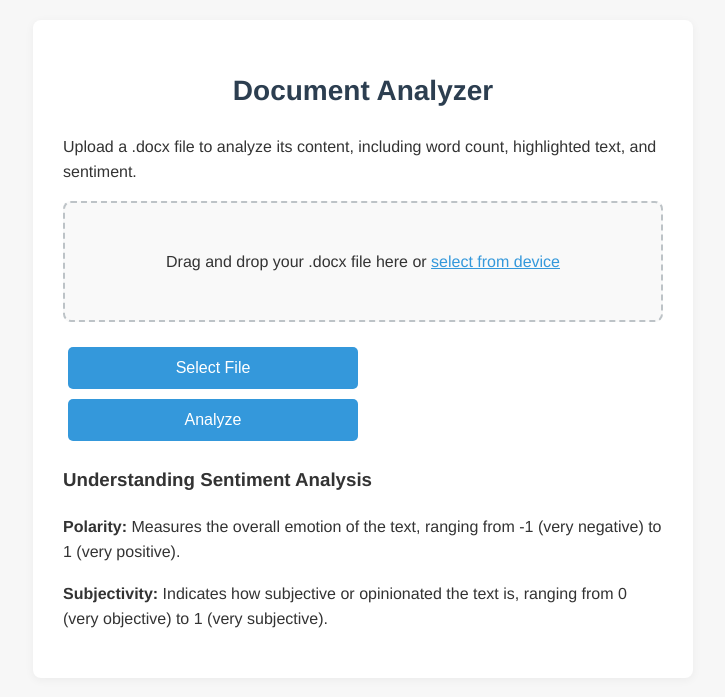
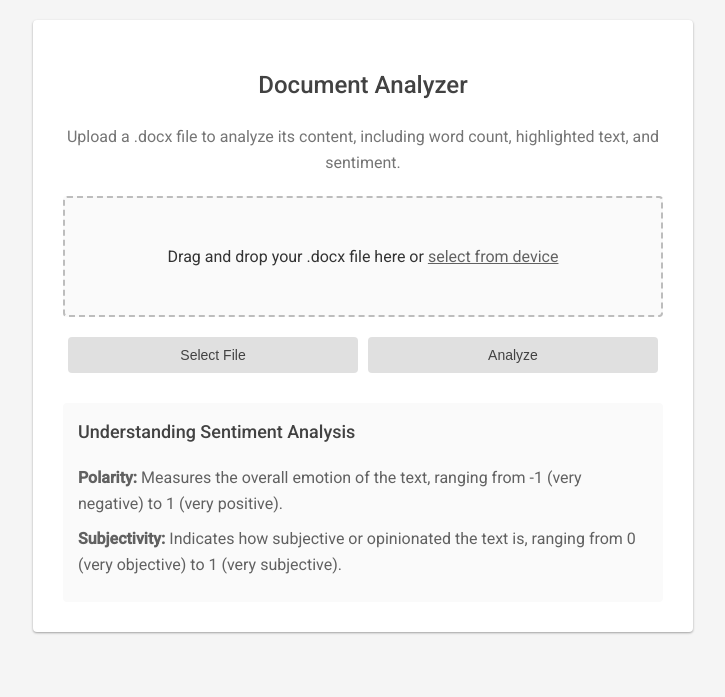
Before and after one commit to Abhighyan/counthighlightedwords, a Flask app: page / in a window 1280 px wide. Shown: the top 697 px of the page, without its empty margins (277-1002 px from the left). Run offline with Flask 2, Linux system fonts and the light colour scheme.

Commit message:
Update styles.css

```diff
--- a/static/styles.css
+++ b/static/styles.css
@@ -1,6 +1,6 @@
 body {
-    font-family: 'Helvetica Neue', Arial, sans-serif;
-    background-color: #f7f7f7;
+    font-family: 'Roboto', sans-serif;
+    background-color: #f5f5f5;
     color: #333;
     margin: 0;
     padding: 20px;
@@ -12,93 +12,115 @@ body {
     margin: auto;
     padding: 30px;
     background: #ffffff;
-    border-radius: 8px;
-    box-shadow: 0 2px 10px rgba(0, 0, 0, 0.05);
+    border-radius: 4px;
+    box-shadow: 0 1px 3px rgba(0,0,0,0.12), 0 1px 2px rgba(0,0,0,0.24);
 }
 
 h1 {
-    font-size: 28px;
+    font-size: 24px;
+    font-weight: 500;
     margin-bottom: 20px;
     text-align: center;
-    color: #2c3e50;
+    color: #424242;
+}
+
+.description {
+    text-align: center;
+    color: #757575;
+    margin-bottom: 20px;
 }
 
 .drop-area {
-    border: 2px dashed #bdc3c7;
-    border-radius: 8px;
+    border: 2px dashed #bdbdbd;
+    border-radius: 4px;
     padding: 30px;
     text-align: center;
     transition: all 0.3s ease;
     cursor: pointer;
     margin-bottom: 20px;
-    background-color: #f9f9f9;
+    background-color: #fafafa;
 }
 
 .drop-area:hover {
-    background-color: #ecf0f1;
-    border-color: #95a5a6;
+    background-color: #f5f5f5;
+    border-color: #9e9e9e;
 }
 
 .file-upload-text {
-    color: #3498db;
-    cursor: pointer;
+    color: #616161;
     text-decoration: underline;
 }
 
+.button-container {
+    display: flex;
+    justify-content: space-between;
+    margin-bottom: 20px;
+}
+
 .submit-button {
-    background-color: #3498db;
-    color: white;
+    background-color: #e0e0e0;
+    color: #424242;
     border: none;
-    border-radius: 5px;
-    padding: 12px 20px;
-    font-size: 16px;
+    border-radius: 4px;
+    padding: 10px 16px;
+    font-size: 14px;
+    font-weight: 500;
     cursor: pointer;
-    margin: 5px;
-    width: calc(50% - 10px);
-    display: inline-block;
     transition: background-color 0.3s ease;
+    flex: 1;
+    margin: 0 5px;
 }
 
 .submit-button:hover {
-    background-color: #2980b9;
+    background-color: #bdbdbd;
 }
 
 #progress-container {
     margin-top: 20px;
-    background-color: #ecf0f1;
-    border-radius: 5px;
+    background-color: #f5f5f5;
+    border-radius: 4px;
     overflow: hidden;
 }
 
 .progress-bar {
     width: 0;
-    height: 5px;
-    background-color: #2ecc71;
+    height: 4px;
+    background-color: #9e9e9e;
     transition: width 0.4s ease-in-out;
 }
 
 .success-message {
-    background-color: #e8f5e9;
+    background-color: #f1f8e9;
     padding: 15px;
-    border-radius: 5px;
+    border-radius: 4px;
     margin-top: 20px;
-    border-left: 5px solid #2ecc71;
+    border-left: 4px solid #aed581;
 }
 
 .error-message {
-    background-color: #fdecea;
-    color: #c0392b;
+    background-color: #ffebee;
+    color: #c62828;
     padding: 15px;
-    border-radius: 5px;
+    border-radius: 4px;
     margin-top: 20px;
-    border-left: 5px solid #e74c3c;
+    border-left: 4px solid #ef9a9a;
 }
 
-.success-message h3, .success-message h4 {
-    color: #27ae60;
+.sentiment-info {
+    margin-top: 30px;
+    background-color: #fafafa;
+    padding: 15px;
+    border-radius: 4px;
+}
+
+.sentiment-info h3 {
+    font-size: 18px;
+    font-weight: 500;
+    color: #424242;
     margin-top: 0;
 }
 
-.success-message p {
+.sentiment-info p {
     margin: 10px 0;
+    color: #616161;
 }
```
